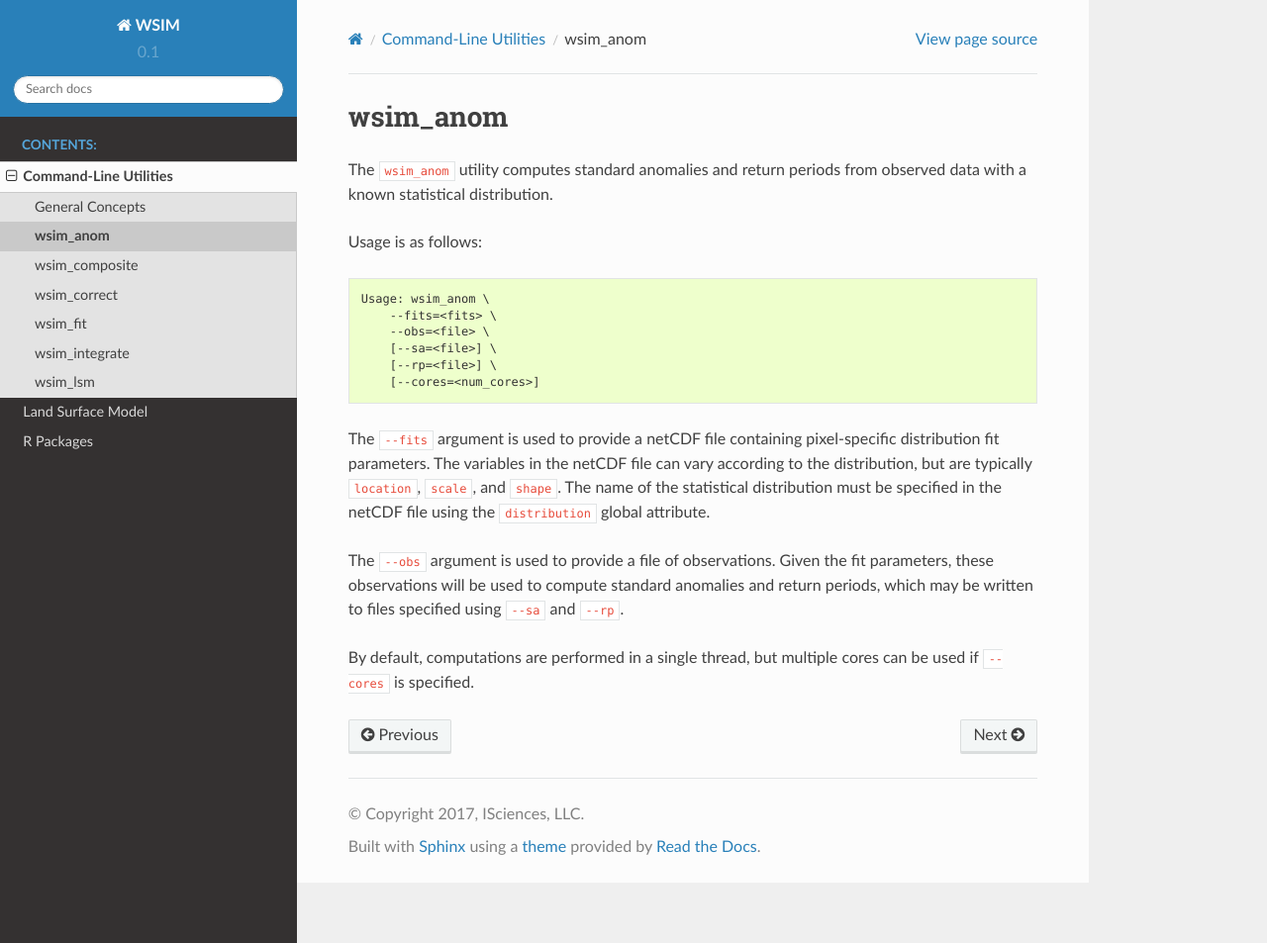
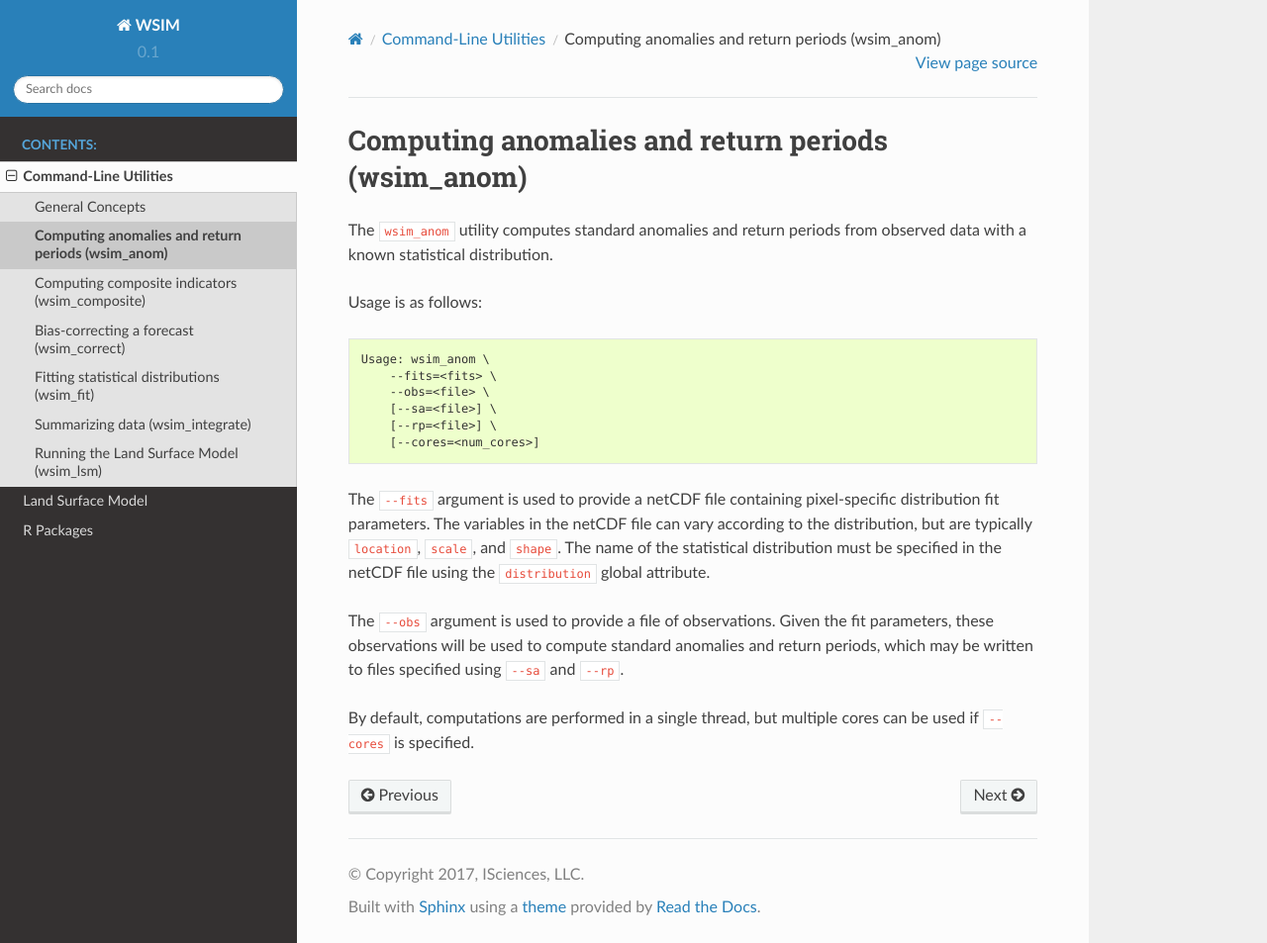
Before and after one commit to isciences/wsim, a Sphinx documentation site: the page built from docs/scripts/wsim_anom.rst, in a window 1280 px wide and 953 px high. Shown: the whole window at 99% size. Built offline with Sphinx 7.4.7 and the Read the Docs theme 2.0.0, drawn with Linux system fonts in a browser that asks for light colours.

Commit message:
Use descriptive names for CLI doc sections

```diff
--- a/docs/scripts/wsim_anom.rst
+++ b/docs/scripts/wsim_anom.rst
@@ -1,5 +1,5 @@
-wsim_anom
-*********
+Computing anomalies and return periods (wsim_anom)
+**************************************************
 
 The ``wsim_anom`` utility computes standard anomalies and return periods from observed data with a known statistical distribution.
 
--- a/docs/scripts/wsim_composite.rst
+++ b/docs/scripts/wsim_composite.rst
@@ -1,5 +1,5 @@
-wsim_composite
-**************
+Computing composite indicators (wsim_composite)
+***********************************************
 
 The ``wsim_composite`` utility computes composite indicators (TODO add link explaining what these are) from multiple surplus and deficit input variables.
 
--- a/docs/scripts/wsim_correct.rst
+++ b/docs/scripts/wsim_correct.rst
@@ -1,5 +1,5 @@
-wsim_correct
-************
+Bias-correcting a forecast (wsim_correct)
+*****************************************
 
 The ``wsim_correct`` utility bias-corrects forecast data, given statistical distributions of observed data and retrospective forecasts.
 
--- a/docs/scripts/wsim_fit.rst
+++ b/docs/scripts/wsim_fit.rst
@@ -1,5 +1,5 @@
-wsim_fit
-********
+Fitting statistical distributions (wsim_fit)
+********************************************
 
 The ``wsim_fit`` utility computes pixel-wise fits of statistical distributions.
 
--- a/docs/scripts/wsim_integrate.rst
+++ b/docs/scripts/wsim_integrate.rst
@@ -1,5 +1,5 @@
-wsim_integrate
-**************
+Summarizing data (wsim_integrate)
+*********************************
 
 The ``wsim_integrate`` utility integrates, or accumulates multiple observations of the same variable and performs pixel-wise summary statistics on the values.
 
--- a/docs/scripts/wsim_lsm.rst
+++ b/docs/scripts/wsim_lsm.rst
@@ -1,5 +1,5 @@
-wsim_lsm
-********
+Running the Land Surface Model (wsim_lsm)
+*****************************************
 
 The ``wsim.lsm`` utility runs one ore more iterations of the WSIM Land Surface Model.
 
```
